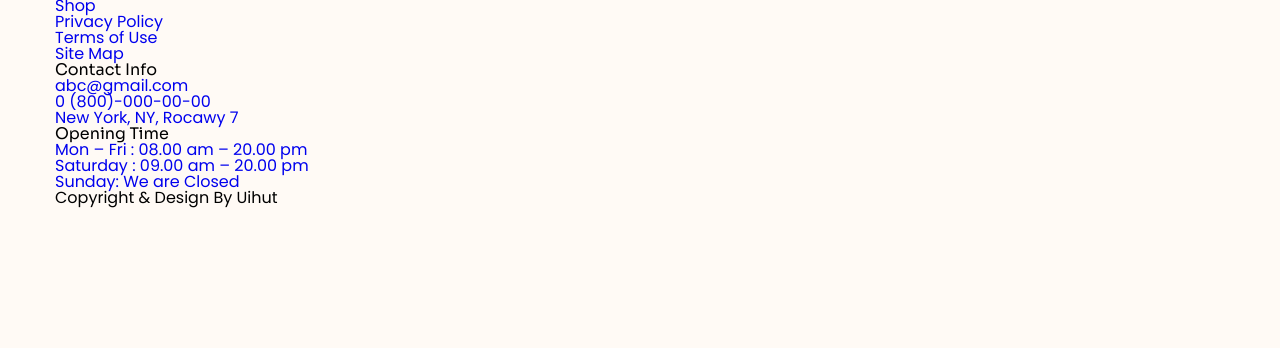
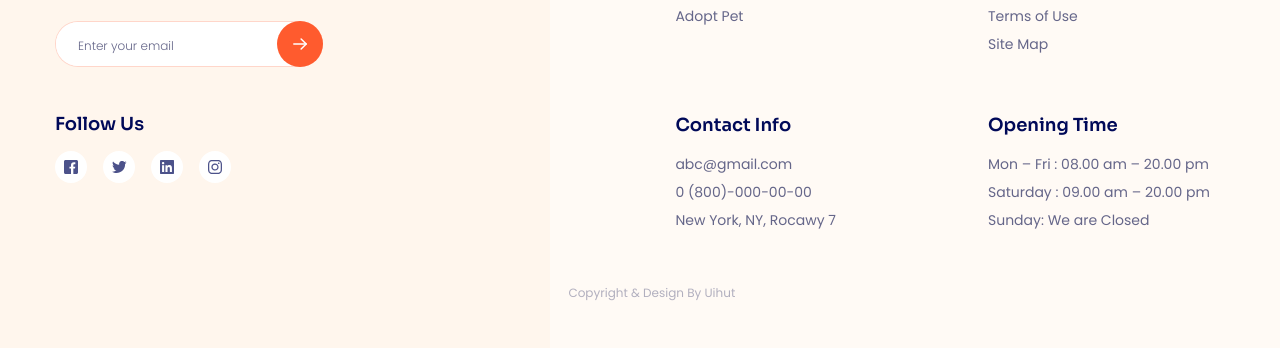
Before and after one commit to SevenCoder03/F8_04_Lucy-Pet_Care_Landing_Page, a plain HTML site: page index.html in a window 1280 px wide. Shown: the part 6864-7212 px from the top of the page. Before the commit the page ends 7073 px from the top, so only its background shows below. Drawn offline with Linux system fonts and the light colour scheme.

Commit message:
Add footer

```diff
--- a/assets/css/styles.css
+++ b/assets/css/styles.css
@@ -1245,3 +1245,131 @@ button {
     font-weight: 400;
     line-height: 1.71;
 }
+
+/* Footer */
+
+.footer {
+    margin-top: 52px;
+    background: linear-gradient(to right, #fff6ed 43%, transparent 42%);
+}
+
+.footer__inner {
+    display: flex;
+}
+
+.footer__left {
+    width: 42%;
+    padding: 114px 0 148px;
+}
+
+.footer__right {
+    flex: 1;
+    padding: 52px 0 48px 0;
+}
+
+.subscribe-form {
+    display: flex;
+    align-items: center;
+    justify-content: space-between;
+    width: 268px;
+    height: 46px;
+    margin: 34px 0 48px;
+    border-radius: 99px;
+    border: 1px solid rgba(255, 91, 46, 0.25);
+    background: #fff;
+}
+
+.subscribe-form__input {
+    width: 100%;
+    height: 100%;
+    padding: 0 22px;
+    border: none;
+    outline: none;
+    border-radius: 99px;
+}
+
+.subscribe-form__input::placeholder {
+    color: #656689;
+    font-family: Poppins;
+    font-size: 1.2rem;
+    font-weight: 300;
+    line-height: 1.17;
+}
+
+.subscribe-form__submit {
+    display: flex;
+    justify-content: center;
+    align-items: center;
+    flex-shrink: 0;
+    width: 46px;
+    height: 46px;
+    margin-right: -1px;
+    border-radius: 50%;
+    background-color: var(--primary-color);
+    border-color: var(--primary-color);
+    border: none;
+    outline: none;
+    cursor: pointer;
+}
+
+.subscribe-form__submit:hover {
+    opacity: 0.9;
+}
+
+.footer__heading {
+    color: #000958;
+    font-size: 1.8rem;
+    font-weight: 600;
+    line-height: 1.11;
+}
+
+.social-list {
+    display: flex;
+    column-gap: 16px;
+    margin-top: 16px;
+}
+
+.social-item {
+    display: flex;
+    justify-content: center;
+    align-items: center;
+    width: 32px;
+    height: 32px;
+    border-radius: 50%;
+    background-color: #ffffff;
+}
+
+.social-item:hover {
+    opacity: 0.9;
+}
+
+.footer__row {
+    display: grid;
+    grid-template-columns: auto auto;
+    gap: 58px 137px;
+    margin-left: 129px;
+}
+
+.footer__list {
+    margin-top: 14px;
+}
+
+.footer__link {
+    color: #656689;
+    font-size: 1.4rem;
+    font-weight: 400;
+    line-height: 2;
+}
+
+.footer__link:hover {
+    text-decoration: underline;
+}
+
+.footer__copyright {
+    margin: 52px 0 0 22px;
+    color: #656689;
+    font-size: 1.2rem;
+    font-weight: 400;
+    line-height: 1.17;
+    opacity: 0.5;
+}
```
